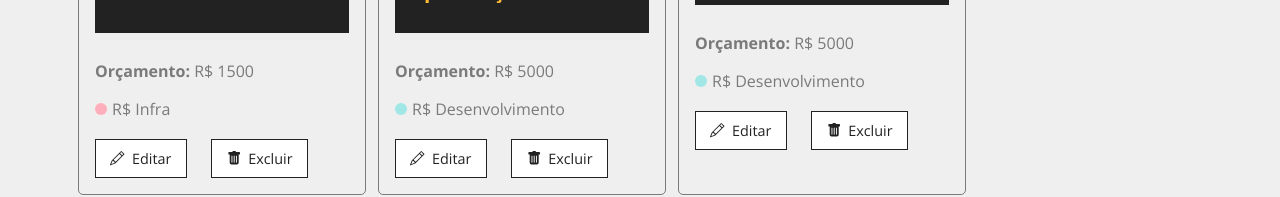
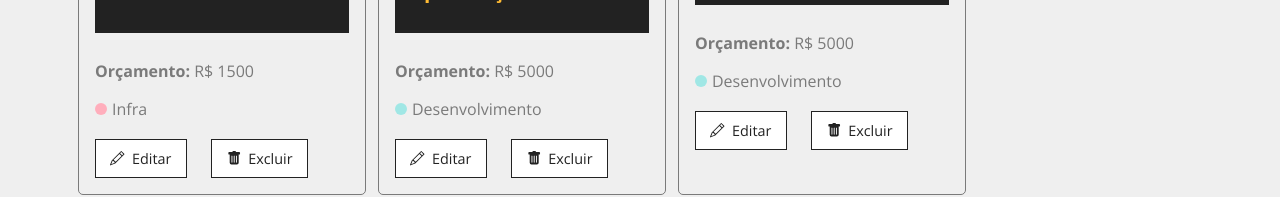
Before and after one commit to vittorRafael/costs, a React (Vite) app: page /projetos in a window 1280 px wide. Shown: the part 307-504 px from the top of the page. Built offline with nearby package versions, Linux system fonts and the light colour scheme; data requests are answered from the project's data file.

Commit message:
alterações para consumir api do backend

```diff
--- a/src/components/form/Select.jsx
+++ b/src/components/form/Select.jsx
@@ -13,7 +13,7 @@ const Select = ({ text, name, options, handleOnChange, value }) => {
       >
         <option>Selecione uma opção</option>
         {options.map((option) => (
-          <option key={option.id} value={option.id}>
+          <option value={option._id} key={option._id}>
             {option.nome}
           </option>
         ))}
--- a/src/components/pages/NovoProjeto.jsx
+++ b/src/components/pages/NovoProjeto.jsx
@@ -9,7 +9,7 @@ const NovoProjeto = () => {
     projeto.custo = 0;
     projeto.servicos = [];
 
-    fetch('http://localhost:5000/projetos', {
+    fetch('http://localhost:3333/projetos', {
       method: 'POST',
       headers: {
         'Content-type': 'application/json',
--- a/src/components/pages/Projeto.jsx
+++ b/src/components/pages/Projeto.jsx
@@ -19,7 +19,7 @@ const Projeto = () => {
   const [tipo, setTipo] = React.useState();
   React.useEffect(() => {
     setTimeout(() => {
-      fetch(`http://localhost:5000/projetos/${id}`, {
+      fetch(`http://localhost:3333/projetos/${id}`, {
         method: 'GET',
         headers: {
           'Content-Type': 'application/json',
@@ -42,7 +42,7 @@ const Projeto = () => {
       return false;
     }
 
-    fetch(`http://localhost:5000/projetos/${id}`, {
+    fetch(`http://localhost:3333/projetos/${id}`, {
       method: 'PATCH',
       headers: {
         'Content-Type': 'application/json',
@@ -82,7 +82,7 @@ const Projeto = () => {
     projeto.custo = newCost;
 
     //update project
-    fetch(`http://localhost:5000/projetos/${projeto.id}`, {
+    fetch(`http://localhost:3333/projetos/${projeto._id}`, {
       method: 'PATCH',
       headers: {
         'Content-Type': 'application/json',
@@ -110,10 +110,10 @@ const Projeto = () => {
     );
     const projetoUpdate = projeto;
 
-    projetoUpdate.servicos = servicesUpdate;
+    projetoUpdate.servicos = [...servicesUpdate];
     projetoUpdate.custo = parseFloat(projetoUpdate.custo) - parseFloat(custo);
 
-    fetch(`http://localhost:5000/projetos/${projetoUpdate.id}`, {
+    fetch(`http://localhost:3333/projetos/${projetoUpdate._id}`, {
       method: 'PATCH',
       headers: {
         'Content-Type': 'application/json',
--- a/src/components/pages/Projetos.jsx
+++ b/src/components/pages/Projetos.jsx
@@ -14,7 +14,7 @@ const Projetos = () => {
 
   React.useEffect(() => {
     setTimeout(() => {
-      fetch('http://localhost:5000/projetos', {
+      fetch('http://localhost:3333/projetos', {
         method: 'GET',
         headers: {
           'Content-Type': 'application/json',
@@ -24,6 +24,7 @@ const Projetos = () => {
         .then((r) => {
           setProjetos(r);
           setRemoveLoading(true);
+          console.log(r);
         })
         .catch((err) => console.log(err));
     }, 500);
@@ -37,15 +38,12 @@ const Projetos = () => {
   }
 
   function removeProjeto(id) {
-    fetch(`http://localhost:5000/projetos/${id}`, {
+    fetch(`http://localhost:3333/projetos/${id}`, {
       method: 'DELETE',
-      headers: {
-        'Content-Type': 'application/json',
-      },
     })
       .then((r) => r.json())
       .then((r) => {
-        setProjetos(projetos.filter((projeto) => projeto.id !== id));
+        setProjetos(projetos.filter((projeto) => projeto._id !== id));
         setProjetoMessage('Projeto removido com sucesso!');
       })
       .catch((err) => console.log(err));
@@ -64,9 +62,9 @@ const Projetos = () => {
         {projetos.length > 0 &&
           projetos.map((projeto) => (
             <ProjetoCard
-              key={projeto.id}
               projeto={projeto}
               handleRemove={removeProjeto}
+              key={projeto._id}
             />
           ))}
         {!removerLoading && <Loading />}
--- a/src/components/project/ProjetoCard.jsx
+++ b/src/components/project/ProjetoCard.jsx
@@ -6,7 +6,7 @@ import { BsPencil, BsFillTrashFill } from 'react-icons/bs';
 const ProjetoCard = ({ projeto, handleRemove }) => {
   const remove = (e) => {
     e.preventDefault();
-    handleRemove(projeto.id);
+    handleRemove(projeto._id);
   };
 
   return (
@@ -18,11 +18,11 @@ const ProjetoCard = ({ projeto, handleRemove }) => {
       <p className={styles.categoriaText}>
         <span
           className={`${styles[projeto.categoria.nome.toLowerCase()]}`}
-        ></span>{' '}
-        R$ {projeto.categoria.nome}
+        ></span>
+        {projeto.categoria.nome}
       </p>
       <div className={styles.projetoCardActions}>
-        <Link to={`/projeto/${projeto.id}`}>
+        <Link to={`/projeto/${projeto._id}`}>
           <BsPencil /> Editar
         </Link>
         <button onClick={remove}>
--- a/src/components/project/ProjetoForm.jsx
+++ b/src/components/project/ProjetoForm.jsx
@@ -9,7 +9,7 @@ const ProjetoForm = ({ btnText, handleSubmit, projetoData }) => {
   const [projeto, setProjeto] = React.useState(projetoData || []);
 
   React.useEffect(() => {
-    fetch('http://localhost:5000/categorias', {
+    fetch('http://localhost:3333/categorias', {
       method: 'GET',
       headers: {
         'Content-Type': 'application/json',
```
